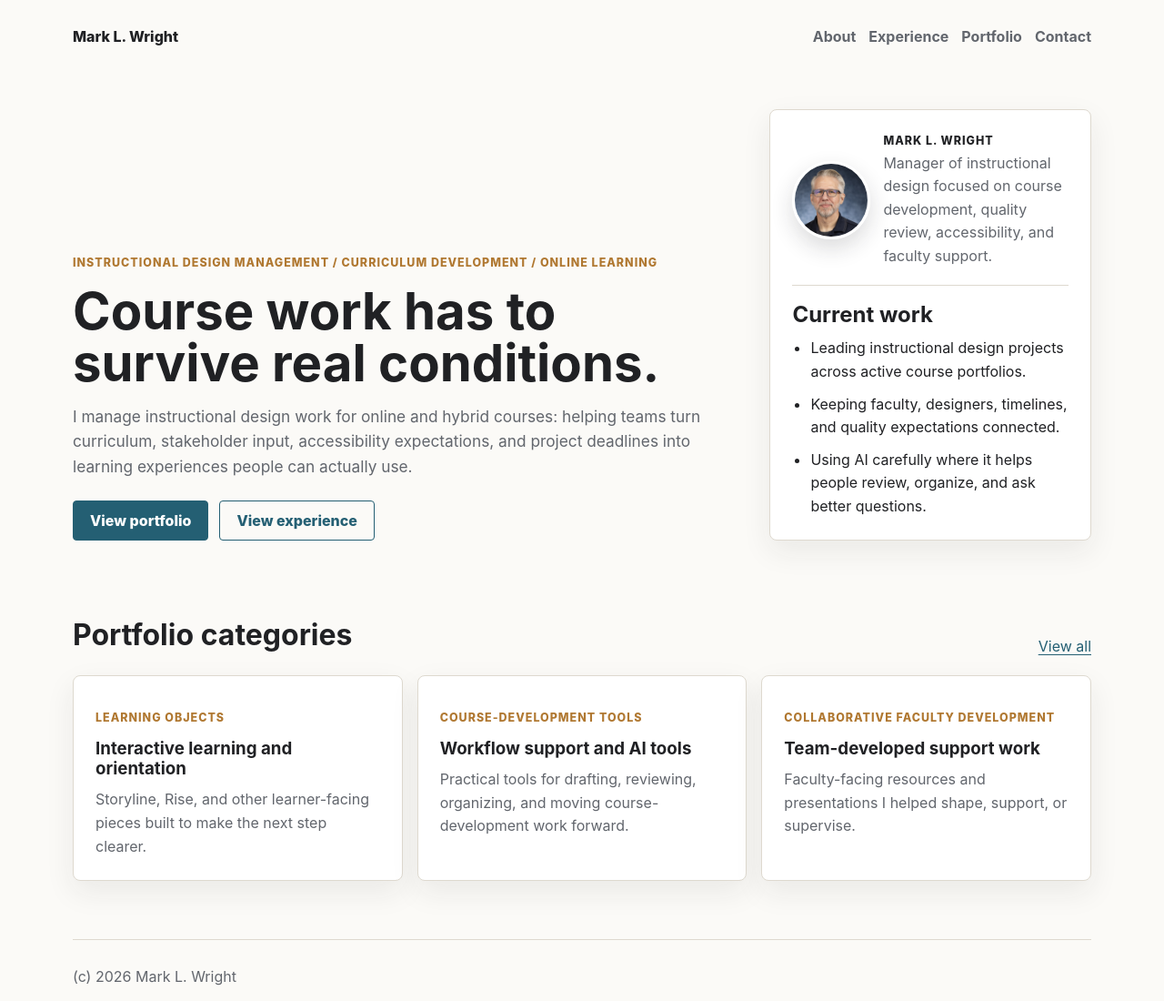
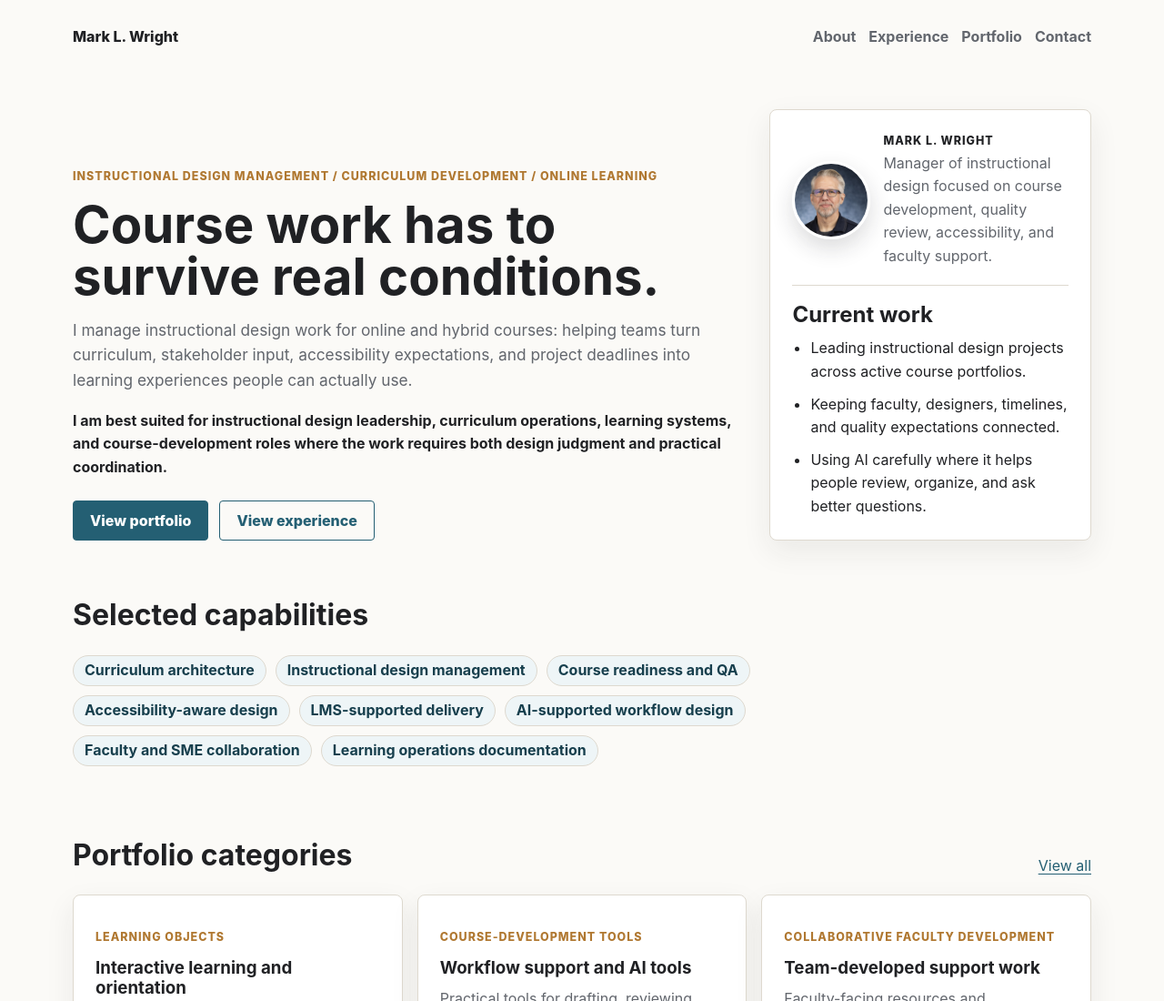
Before and after one commit to markwright174/marklwright, a website: page index.html in a window 1280 px wide. Shown: the top 1100 px of the page at 91% size. Drawn offline with Linux system fonts and the light colour scheme.

Commit message:
Add clearer role fit and portfolio context

```diff
--- a/assets/styles.css
+++ b/assets/styles.css
@@ -104,6 +104,14 @@ a:hover{color:var(--accent-strong)}
   font-size:1.08rem;
 }
 
+.role-fit{
+  max-width:760px;
+  margin:18px 0 0;
+  color:var(--text);
+  font-size:1rem;
+  font-weight:650;
+}
+
 .eyebrow{
   margin:0 0 14px;
   color:var(--gold);
@@ -205,6 +213,10 @@ a:hover{color:var(--accent-strong)}
 
 .section{
   padding:44px 0 64px;
+}
+
+.compact-section{
+  padding:22px 0 28px;
 }
 
 .section-head{
@@ -325,6 +337,10 @@ a:hover{color:var(--accent-strong)}
   display:flex;
   flex-wrap:wrap;
   gap:10px;
+}
+
+.capability-list{
+  max-width:980px;
 }
 
 .tag-list span{
--- a/index.html
+++ b/index.html
@@ -24,6 +24,7 @@
         <p class="eyebrow">Instructional design management / Curriculum development / Online learning</p>
         <h1>Course work has to survive real conditions.</h1>
         <p class="lede">I manage instructional design work for online and hybrid courses: helping teams turn curriculum, stakeholder input, accessibility expectations, and project deadlines into learning experiences people can actually use.</p>
+        <p class="role-fit">I am best suited for instructional design leadership, curriculum operations, learning systems, and course-development roles where the work requires both design judgment and practical coordination.</p>
         <div class="hero-actions">
           <a class="button primary" href="/portfolio/">View portfolio</a>
           <a class="button secondary" href="/experience/">View experience</a>
@@ -44,6 +45,22 @@
           <li>Using AI carefully where it helps people review, organize, and ask better questions.</li>
         </ul>
       </aside>
+    </section>
+
+    <section class="section compact-section">
+      <div class="section-head">
+        <h2>Selected capabilities</h2>
+      </div>
+      <div class="tag-list capability-list" aria-label="Selected capabilities">
+        <span>Curriculum architecture</span>
+        <span>Instructional design management</span>
+        <span>Course readiness and QA</span>
+        <span>Accessibility-aware design</span>
+        <span>LMS-supported delivery</span>
+        <span>AI-supported workflow design</span>
+        <span>Faculty and SME collaboration</span>
+        <span>Learning operations documentation</span>
+      </div>
     </section>
 
     <section class="section">
```
Also changed, not shown: portfolio/building-better-professional-relationships/index.html (+1 -0 lines), portfolio/course-evaluation-assessment-toolkit/index.html (+1 -0 lines), portfolio/learning-systems-tools/index.html (+1 -0 lines), portfolio/lvn-curriculum-assistant/index.html (+1 -0 lines), portfolio/pair-partnership-planning-tool/index.html (+1 -0 lines), portfolio/volunteer-orientation-pathfinder/index.html (+1 -0 lines), portfolio/yuja-captioning-faculty-development/index.html (+1 -0 lines).
